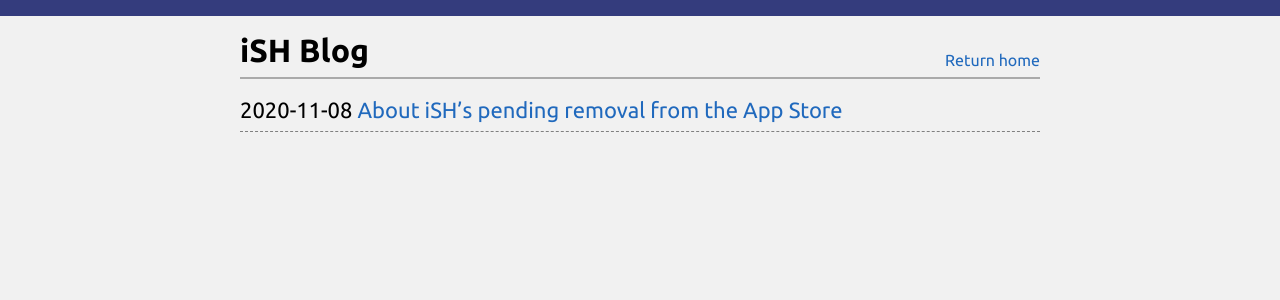
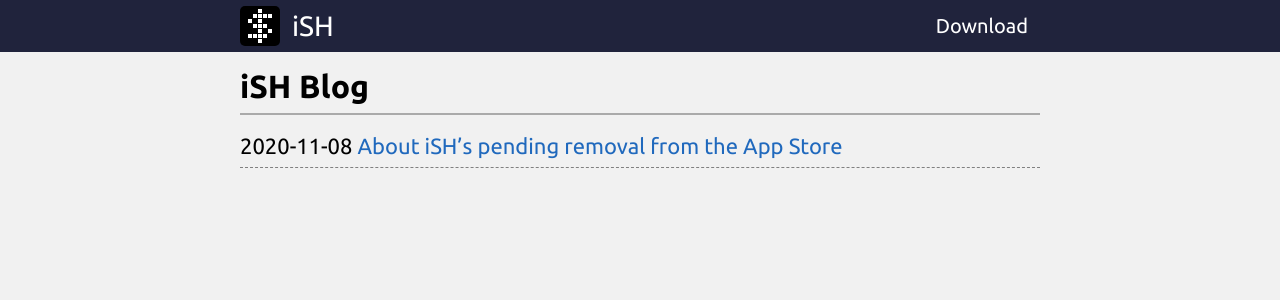
Before and after one commit to ish-app/ish.app, a Jekyll site: the page built from blog.html, in a window 1280 px wide. Shown: the top 300 px of the page. Built offline with Jekyll 4.4.1, drawn with Linux system fonts in a browser that asks for light colours.

Commit message:
Header business

```diff
--- a/404.html
+++ b/404.html
@@ -12,7 +12,6 @@
         font-size: 18px;
     }
 </style>
-<div class="top"></div>
 <div>
     <h1>404.</h1>
     <p><strong>There's only darkness out here in the wild.</strong></p>
--- a/_layouts/blog.html
+++ b/_layouts/blog.html
@@ -19,6 +19,22 @@
         <link href="https://fonts.googleapis.com/css?family=Ubuntu:400,700&display=swap" rel="stylesheet">
     </head>
     <body>
-        {{ content }}
+        <header>
+            <nav>
+                <a href="/" style="text-decoration: none;">
+                    <div class="title">
+                        <img src="/assets/icon.png" />
+                        <p class="name">{{ site.title }}</p>
+                    </div>
+                </a>
+                <div>
+                    {% if page.layout == "post" %}<a href="/blog">Blog</a>{% endif %}
+                    <a href="{{ site.links.appstore }}">Download</a>
+                </div>
+            </nav>
+        </header>
+        <div class="content">
+            {{ content }}
+        </div>
     </body>
 </html>
--- a/_layouts/post.html
+++ b/_layouts/post.html
@@ -4,5 +4,3 @@
 <h1>{{ page.title }}</h1>
 <p class="desc">{% if page.author %}By {{ page.author }} on {% endif %}{{ page.created }}</p>
 {{ content }}
-<hr />
-<p><a href="/blog">Return to posts</a></p>
--- a/blog.css
+++ b/blog.css
@@ -2,9 +2,13 @@
     background-color: #0f0f0f;
     color: #fff;
     font-family: Ubuntu, 'Noto Sans', sans-serif;
+    margin: 0;
+}
+
+.content {
     max-width: 50em;
+    padding: 0 20px 0 20px;
     margin: 0 auto;
-    padding: 0 20px 0 20px;
 }
 
 a {
@@ -17,17 +21,52 @@
     text-decoration: underline;
 }
 
+header {
+    height: 52px;
+    display: flex;
+    justify-content: center;
+    background-color: #20233c;
+}
+
+nav {
+    display: inherit;
+    align-items: center;
+    justify-content: space-between;
+    max-width: 50em;
+    width: 100%;
+}
+
+nav a {
+    margin-right: 12px;
+    font-size: 20px;
+}
+
+header a { color: white; }
+
+.title {
+    display: flex;
+    align-items: center;
+}
+
+.title img {
+    width: 40px;
+    height: 40px;
+    margin-right: 12px;
+    border-radius: 5px;
+}
+
+.name {
+    font-size: 28px;
+    margin: 0;
+}
+
 h1 {
-    margin: 32px 0 0 0;
+    margin: 16px 0 0 0;
 }
 
 h2 {
     font-size: 22px;
     margin-bottom: 4px;
-}
-
-h2 a {
-    text-decoration: none;
 }
 
 p {
@@ -41,20 +80,6 @@
 
 ul h2 {
     font-weight: 400;
-}
-
-.top {
-    width: 100%;
-    height: 16px;
-    background-color: #20233c;
-    position: fixed;
-    left: 0; top: 0;
-}
-
-.split {
-    display: flex;
-    justify-content: space-between;
-    align-items: flex-end;
 }
 
 .desc {
--- a/blog.html
+++ b/blog.html
@@ -1,11 +1,7 @@
 ---
 layout: blog
 ---
-<div class="top"></div>
-<div class="split">
-    <h1>{{ site.title }} Blog</h1>
-    <span><a href="/">Return home</a></span>
-</div>
+<h1>{{ site.title }} Blog</h1>
 <hr>
 
 <ul>
```
